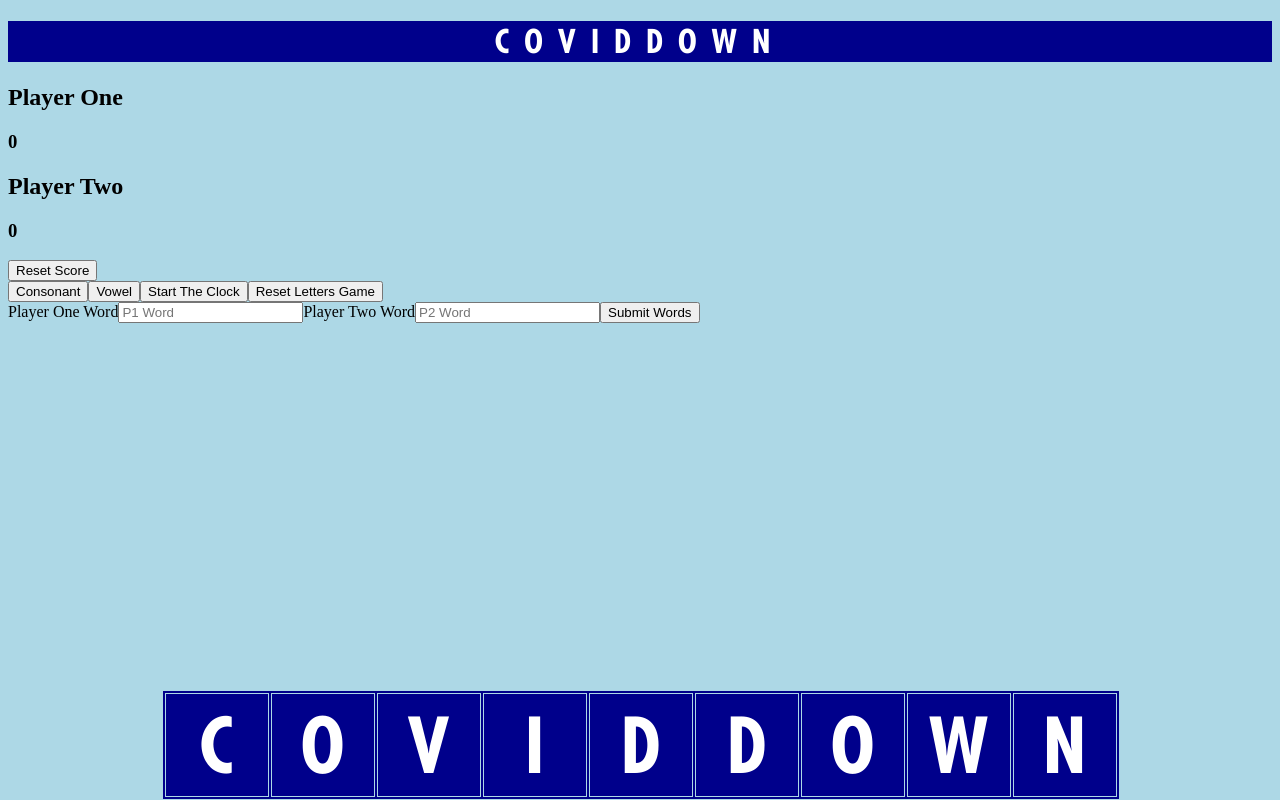
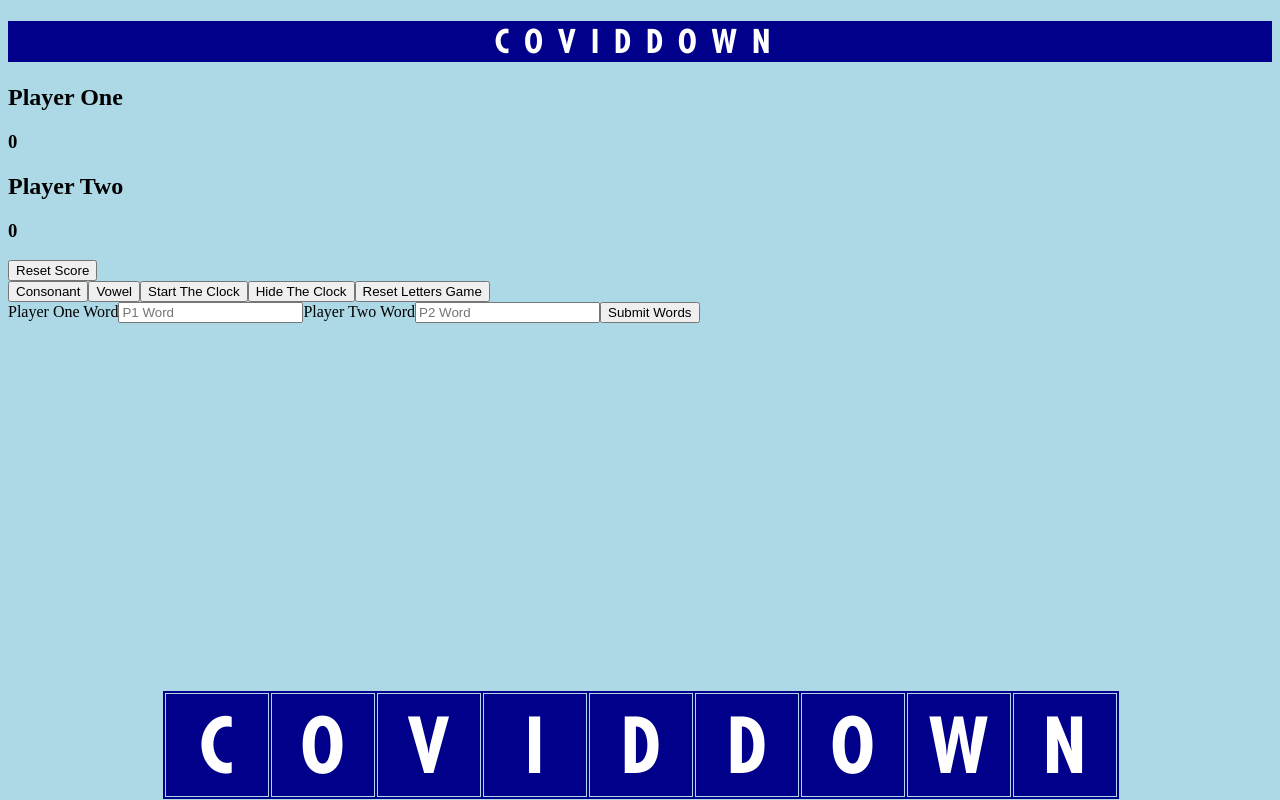
Before and after one commit to batespcm/covid-down-react, a React (Create React App) app: page / in a window 1280 px wide. Built offline with nearby package versions, Linux system fonts and the light colour scheme.

Commit message:
css in for clock

```diff
--- a/src/App.css
+++ b/src/App.css
@@ -1,5 +1,11 @@
 body {
   background-color: lightblue;
+}
+
+#countdownClock {
+  position: relative;
+  top: -16px;
+  right: -706px;
 }
 
 .footerTable {
--- a/src/components/LettersGame.js
+++ b/src/components/LettersGame.js
@@ -18,6 +18,12 @@ class LettersGame extends React.Component {
   startTheClock = () => {
     this.setState({
       clockStart: true,
+    });
+  };
+
+  stopTheClock = () => {
+    this.setState({
+      clockStart: false,
     });
   };
 
@@ -67,6 +73,9 @@ class LettersGame extends React.Component {
         <button id="ClockButton" onClick={this.startTheClock}>
           Start The Clock
         </button>
+        <button id="ClockButton" onClick={this.stopTheClock}>
+          Hide The Clock
+        </button>
         <button id="LettersButton" onClick={this.resetLettersGame}>
           Reset Letters Game
         </button>
```
